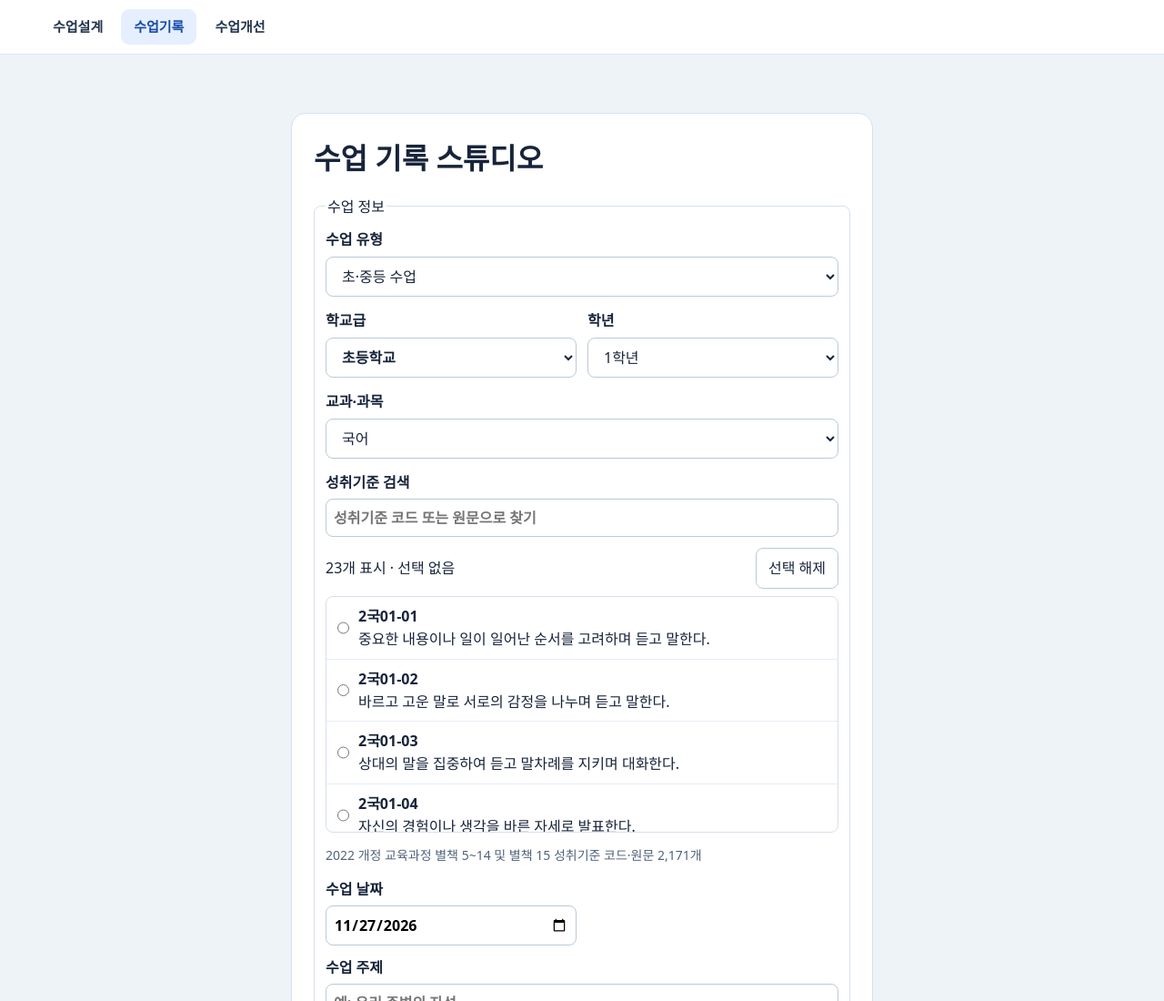
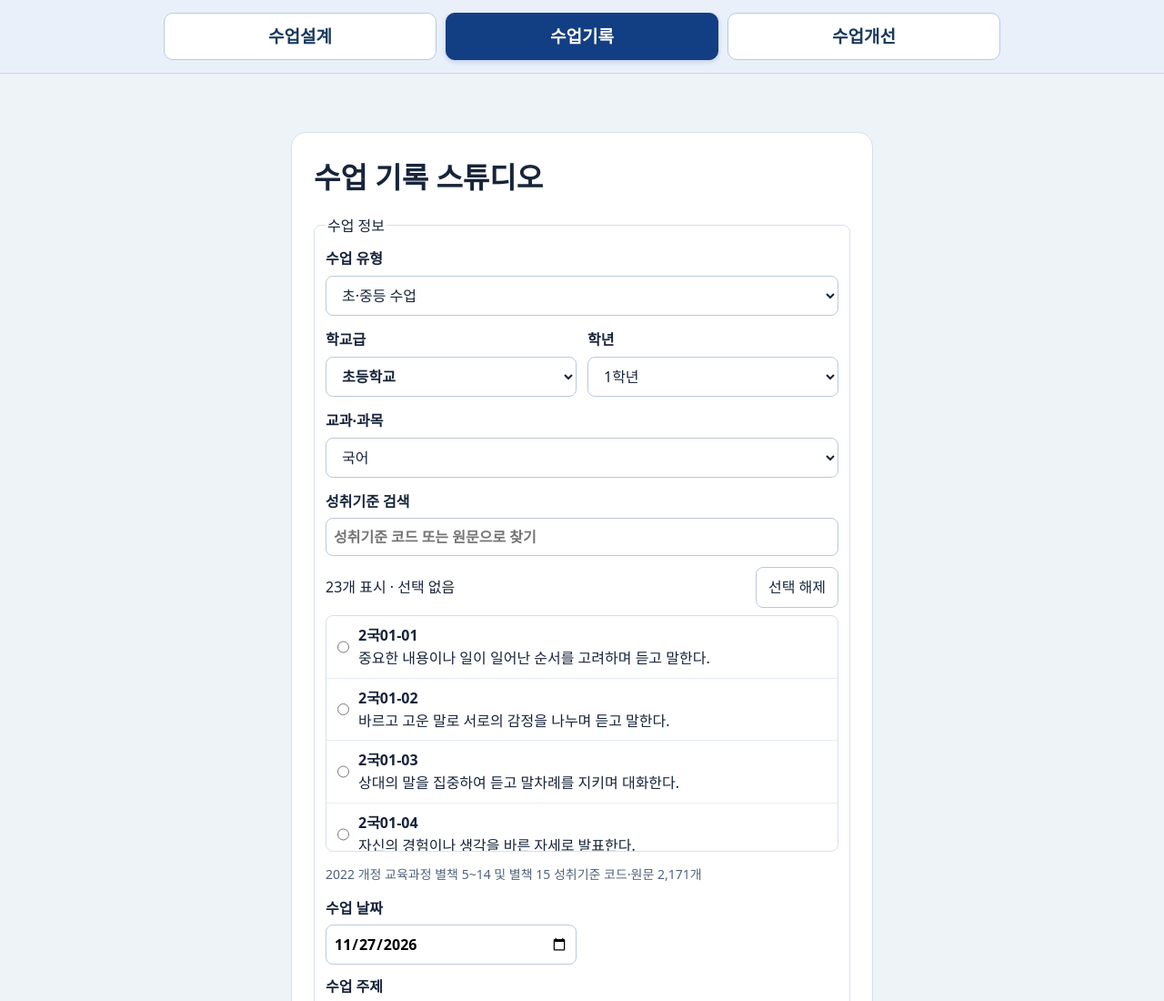
Before and after one commit to SoobumShin/lessonRecord, a website: page index.html in a window 1280 px wide. Shown: the top 1100 px of the page at 91% size. Drawn offline with Linux system fonts and the light colour scheme.

Commit message:
Emphasize primary studio navigation

```diff
--- a/index.html
+++ b/index.html
@@ -24,11 +24,12 @@
   @media(max-width:660px){main{margin:12px}.lesson-grid:not([hidden]){grid-template-columns:1fr}}
 </style>
 <style>
-.studio-nav{display:flex;align-items:center;gap:6px;flex-wrap:wrap;padding:10px clamp(16px,4vw,44px);background:#fff;border-bottom:1px solid #dbe4ef;font:600 15px/1.4 system-ui,sans-serif}
-.studio-nav a{padding:9px 14px;border-radius:9px;text-decoration:none;color:#24364e}
-.studio-nav a:hover{background:#edf3fd}
-.studio-nav a[aria-current="page"]{color:#174ba9;background:#e5efff}
-.studio-nav a:focus-visible{outline:2px solid #245dbb;outline-offset:2px}
+.studio-nav{display:grid;grid-template-columns:repeat(3,minmax(0,1fr));gap:10px;padding:14px max(16px,calc((100% - 920px)/2));background:#eaf0fa;border-bottom:1px solid #c9d7ec;font:750 clamp(15px,2.4vw,19px)/1.3 system-ui,sans-serif}
+.studio-nav a{display:flex;align-items:center;justify-content:center;min-height:52px;padding:10px 5px;border:1px solid #b6c8e4;border-radius:10px;text-align:center;text-decoration:none;color:#18395f;background:#fff;white-space:nowrap}
+.studio-nav a:hover{background:#dbe8fb;border-color:#7b9bc8}
+.studio-nav a[aria-current="page"]{color:#fff;background:#123e83;border-color:#123e83;box-shadow:0 2px 5px #123e8333}
+.studio-nav a:focus-visible{outline:3px solid #245dbb;outline-offset:2px}
+@media(max-width:420px){.studio-nav{gap:6px;padding:10px 12px}.studio-nav a{min-height:46px}}
 </style>
 <nav class="studio-nav" aria-label="스튜디오 메뉴">
   <a href="https://curriculum-lesson-plan-mcp.vercel.app/">수업설계</a>
```
